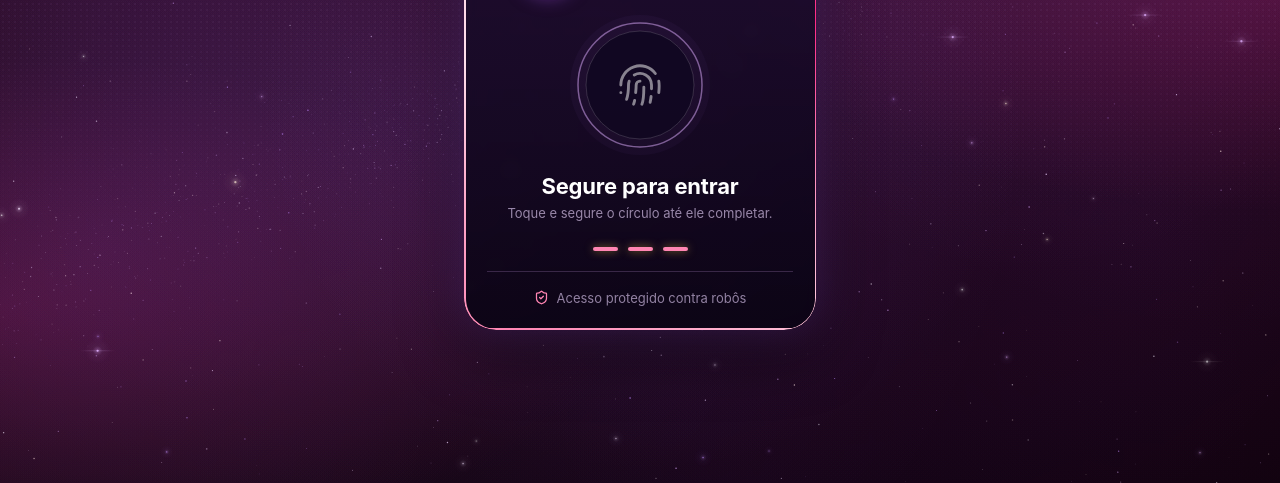
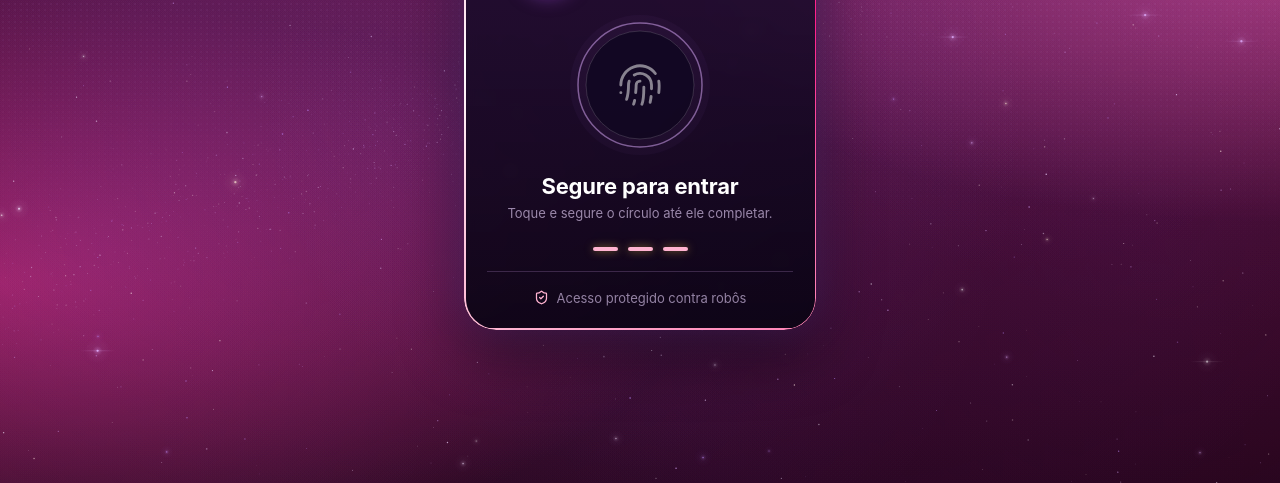
Before and after one commit to kaweregueira1111-crypto/adrielly-santos, a plain HTML site: page index.html in a window 1280 px wide. Shown: the part 317-800 px from the top of the page. Drawn offline with Linux system fonts and the light colour scheme.

Commit message:
Update index.html

```diff
--- a/index.html
+++ b/index.html
@@ -3,21 +3,21 @@
 <head>
 <meta charset="UTF-8">
 <meta name="viewport" content="width=device-width, initial-scale=1, viewport-fit=cover">
-<meta name="theme-color" content="#160510">
+<meta name="theme-color" content="#3d0b28">
 <title>ADRIELLY SANTOS</title>
 <style>
   :root{
-    --gold:#ff85b3;--amber:#ff4da6;--lilac:#ffc2d9;--purple:#ff2a85;--purple-deep:#7a083b;
+    --gold:#ffb3d1;--amber:#ff66a3;--lilac:#ffe0ed;--purple:#ff1e8a;--purple-deep:#b80b5e;
     --green:#19b552;--green-bright:#2ee872;
-    --ring:conic-gradient(from 210deg,#ff85b3,#ffe0ec,#ffc2d9,#ff2a85,#ffc2d9,#ff85b3);
+    --ring:conic-gradient(from 210deg,#ffb3d1,#ffffff,#ff80b5,#ff1e8a,#ff80b5,#ffb3d1);
   }
   *{box-sizing:border-box;margin:0;padding:0;-webkit-tap-highlight-color:transparent}
   html{
-    min-height:100%;background-color:#160510;
-    background: radial-gradient(90% 50% at 50% -8%,rgba(235,45,130,.36),transparent 72%),
-                radial-gradient(60% 40% at 100% 38%,rgba(195,30,105,.26),transparent 70%),
-                radial-gradient(70% 45% at 0% 78%,rgba(165,20,90,.28),transparent 70%),
-                linear-gradient(180deg,#2b081c 0%,#1a0411 55%,#0e0209 100%);
+    min-height:100%;background-color:#3d0b28;
+    background: radial-gradient(95% 55% at 50% -5%,rgba(255,77,166,.65),transparent 75%),
+                radial-gradient(70% 45% at 100% 35%,rgba(255,102,179,.48),transparent 72%),
+                radial-gradient(75% 50% at 0% 75%,rgba(255,42,133,.50),transparent 72%),
+                linear-gradient(180deg,#6b1445 0%,#450b2c 55%,#260518 100%);
     background-attachment:fixed;
   }
 
```
